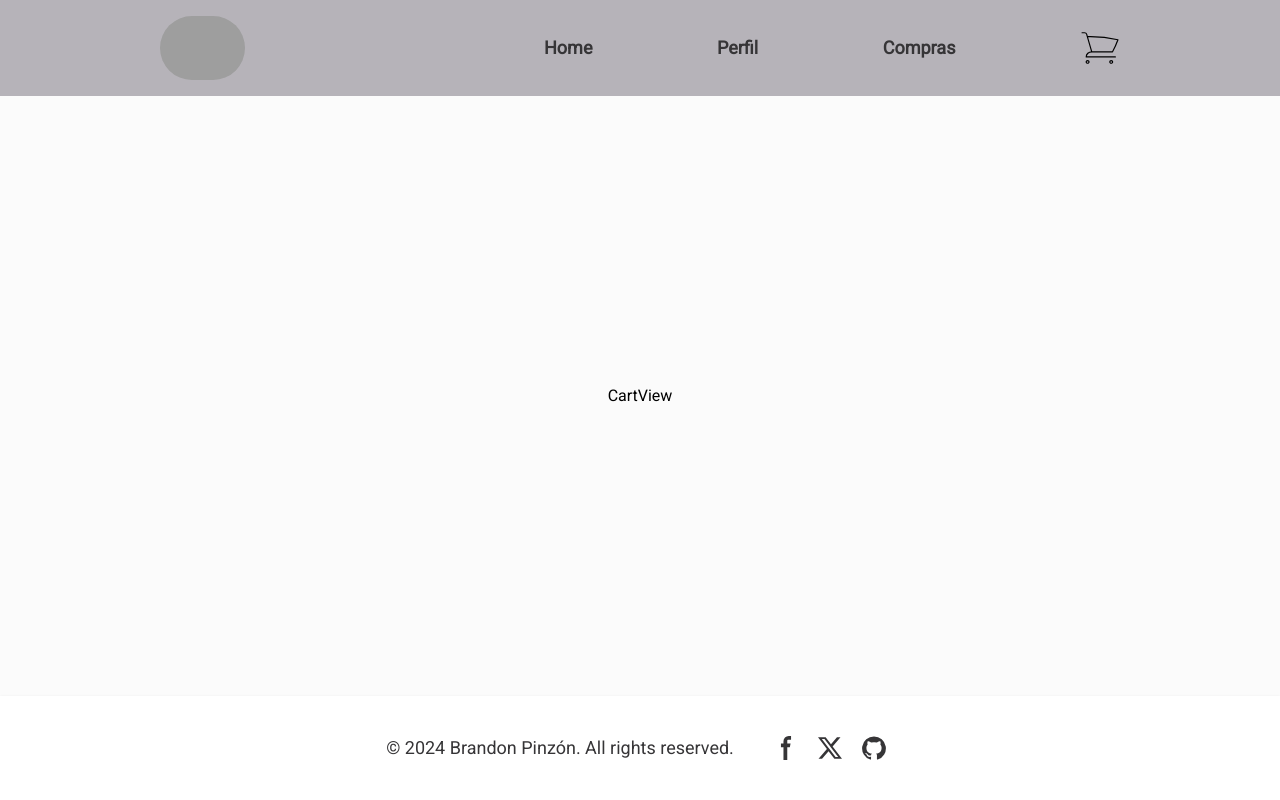
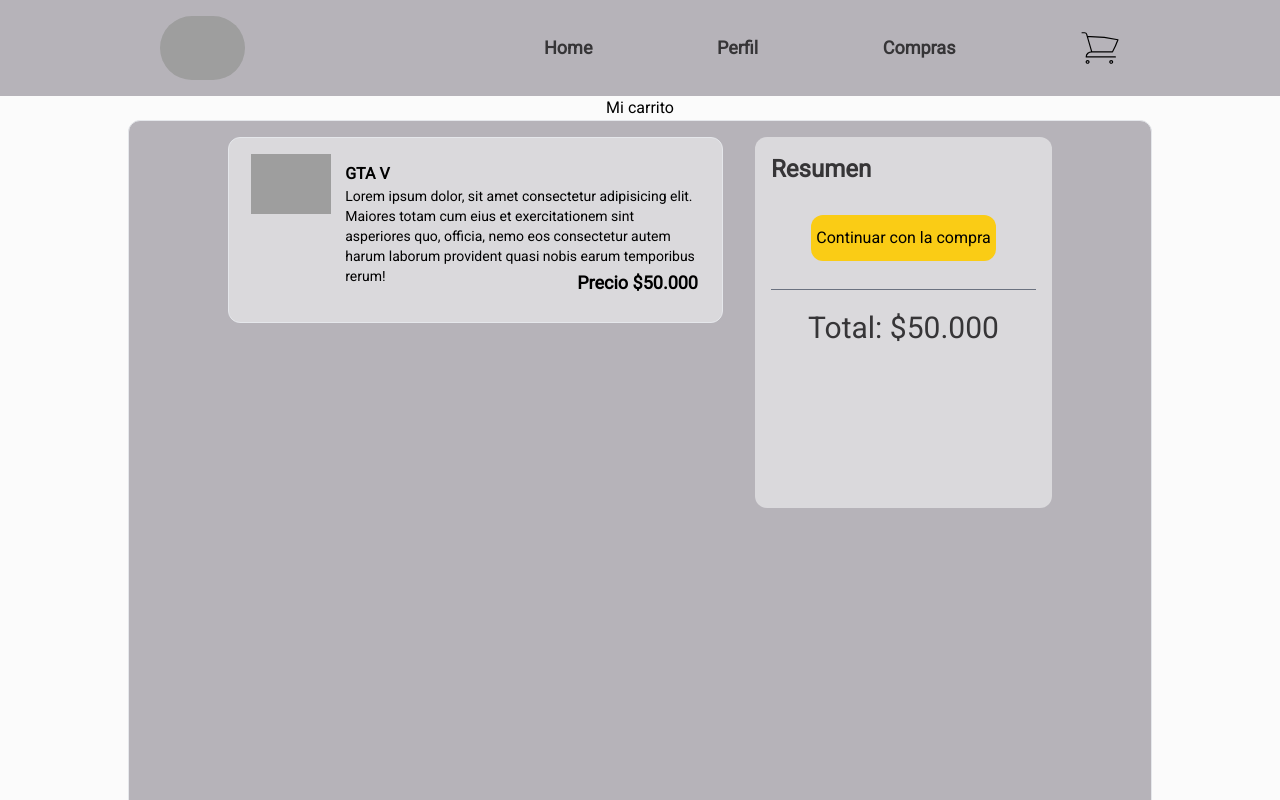
Before and after one commit to B9inzon/Think-Tech, a Next.js app in the folder front/: page /cart in a window 1280 px wide. Shown: the top 800 px of the page. Built offline with nearby package versions, Linux system fonts and the light colour scheme; grey boxes are pictures that could not be loaded.

Commit message:
CartView styles

```diff
--- a/front/src/views/CartView/CartView.tsx
+++ b/front/src/views/CartView/CartView.tsx
@@ -1,9 +1,49 @@
-import React from 'react'
+import React from "react";
 
 const CartView = () => {
   return (
-    <div>CartView</div>
-  )
-}
+    <div className="flex flex-col items-center w-screen h-screen ">
+      <h1>Mi carrito</h1>
+      <div className=" flex flex-row h-screen border w-[80%] bg-[#b6b3b9] p-4 justify-center rounded-xl gap-8">
+        <div className="flex flex-row h-1/4 bg-[#dad9dc] w-[50%] p-4 items-center justify-around border rounded-xl">
+          <div className="flex items-start justify-center w-[20%] h-full">
+            <img
+              className="max-h-[220px] max-w-20"
+              src="https://products.eneba.games/resized-products/s29Db6ZBVLneuD0t66qnYRamvGDP3p8chLz-3IomxcU_350x200_1x-0.jpeg"
+              alt="GTA V"
+            />
+          </div>
+          <div className="flex flex-col items-center w-[80%] h-full">
+            <div className="flex flex-col h-[70%] items-start justify-start p-2">
+              <h2 className="font-semibold">GTA V</h2>
+              <p className="text-sm">
+                Lorem ipsum dolor, sit amet consectetur adipisicing elit.
+                Maiores totam cum eius et exercitationem sint asperiores quo,
+                officia, nemo eos consectetur autem harum laborum provident
+                quasi nobis earum temporibus rerum!
+              </p>
+            </div>
+            <div className="flex items-center justify-end w-full h-full p-2">
+              <h3 className="text-lg font-bold">Precio $50.000</h3>
+            </div>
+          </div>
+        </div>
 
-export default CartView
+        <div className="bg-[#dad9dc] flex flex-col w-[30%] h-1/2 p-4 rounded-xl  justify-normal">
+          <div className="items-center font-semibold h-[10%]">
+            <h1 className="text-2xl text-[#363537]">Resumen</h1>
+          </div>
+          <div className=" flex h-[30%] items-center justify-center">
+            <button className=" rounded-xl h-[45%] w-[70%] bg-yellow-400">Continuar con la compra</button>
+          </div>
+          <hr className="border-gray-500" />
+          <div className="flex items-center justify-center m-5">
+            <h2 className="text-3xl text-[#363537]">Total: $50.000</h2>
+          </div>
+        </div>
+      </div>
+    </div>
+  );
+};
+
+export default CartView;
```
